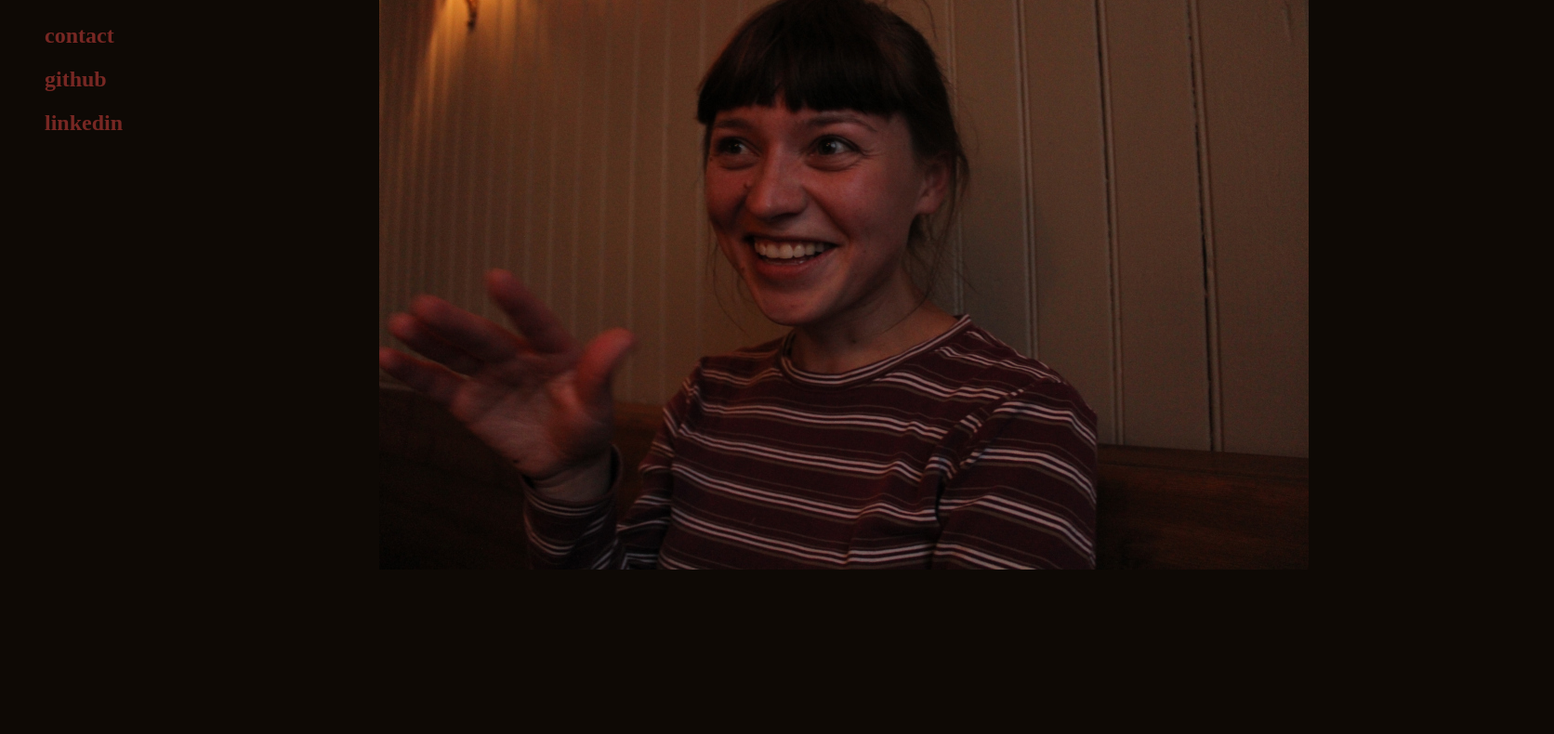
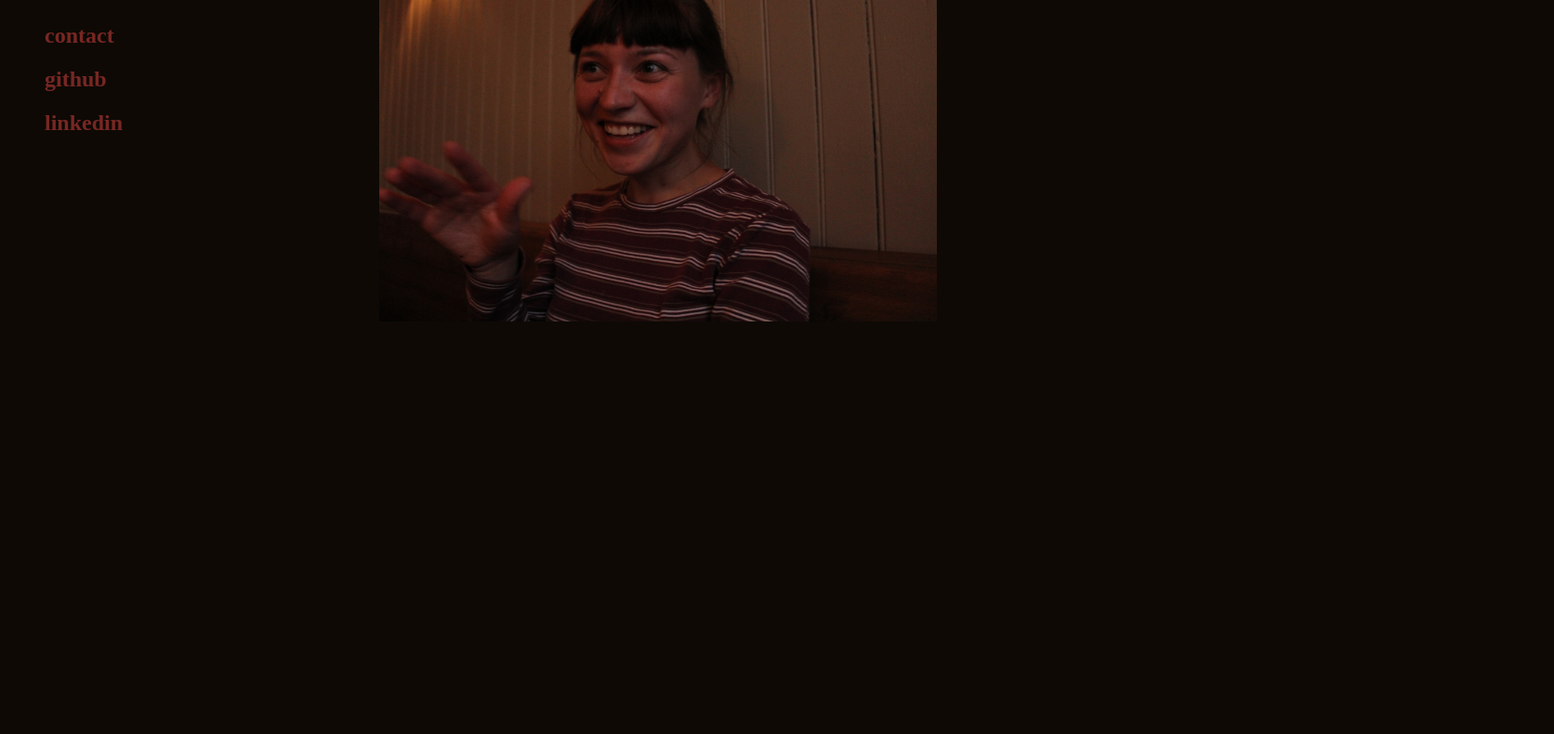
Before and after one commit to yelenakernogitski/yelenakernogitski.github.io, a plain HTML site: page index.html in a window 1280 px wide. Shown: the part 120-910 px from the top of the page at 93% size, 1672 px wide, since content can reach past the window. After the commit the page ends 800 px from the top, so only its background shows below. Drawn offline with Linux system fonts and the light colour scheme.

Commit message:
Add files via upload

```diff
--- a/css/style.css
+++ b/css/style.css
@@ -32,7 +32,7 @@ height:auto;}
  display: block;
   position: relative;
   width: 100%;
-  height: 100%;
+  height: auto;
 
 
 }
@@ -63,7 +63,9 @@ height:auto;}
            .small{
 		  left:400px;
 		  top:-220px;
-		  width:100%;
+		  width:60%;
+		  max-width:600px;
+		  height:auto;
 	  }
 	    .list{  padding: 0 40px;
   padding-top:80px;}
```
